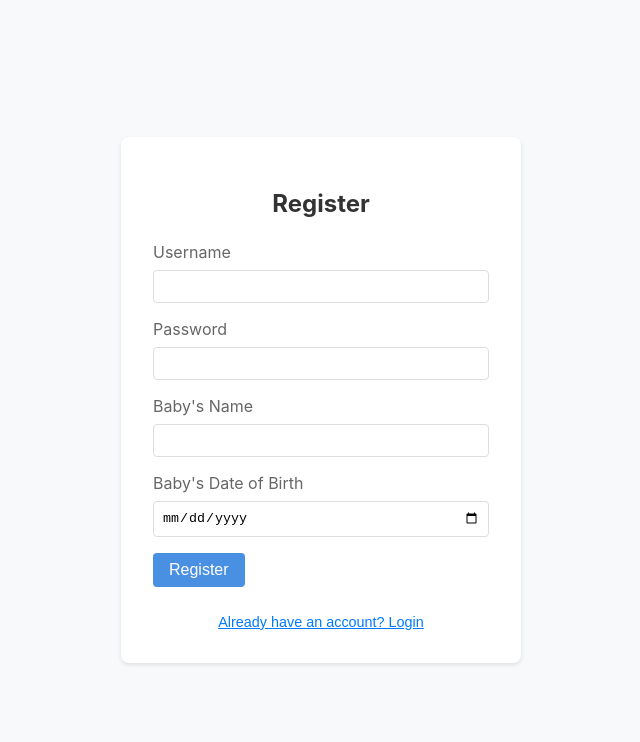
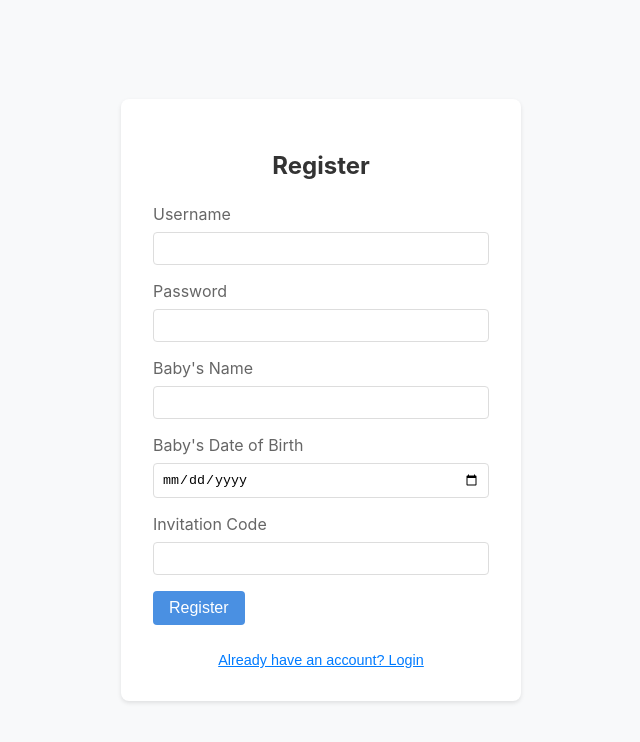
Before and after one commit to Hagmar/baby-tracker, a React (Create React App) app: page / in a window 1280 px wide. Both pictures are taken after a click on the button "Need an account? Register". Shown: the top 742 px of the page, without its empty margins (319-959 px from the left). Built offline with nearby package versions, Linux system fonts and the light colour scheme; no server answers.

Commit message:
Require invite code to register

```diff
--- a/src/components/LoginPage.tsx
+++ b/src/components/LoginPage.tsx
@@ -7,6 +7,7 @@ const LoginPage: React.FC = () => {
   const [password, setPassword] = useState("");
   const [babyName, setBabyName] = useState("");
   const [dateOfBirth, setDateOfBirth] = useState("");
+  const [invitationCode, setInvitationCode] = useState("");
   const [error, setError] = useState("");
   const { login, register } = useAuth();
 
@@ -16,7 +17,13 @@ const LoginPage: React.FC = () => {
 
     try {
       if (isRegistering) {
-        await register(username, password, babyName, dateOfBirth);
+        await register(
+          username,
+          password,
+          babyName,
+          dateOfBirth,
+          invitationCode
+        );
         // After successful registration, switch to login mode
         setIsRegistering(false);
         setError("");
@@ -37,6 +44,7 @@ const LoginPage: React.FC = () => {
     setPassword("");
     setBabyName("");
     setDateOfBirth("");
+    setInvitationCode("");
   };
 
   return (
@@ -90,6 +98,17 @@ const LoginPage: React.FC = () => {
                 required
               />
             </div>
+
+            <div className="form-group">
+              <label htmlFor="invitationCode">Invitation Code</label>
+              <input
+                type="text"
+                id="invitationCode"
+                value={invitationCode}
+                onChange={(e) => setInvitationCode(e.target.value)}
+                required
+              />
+            </div>
           </>
         )}
 
--- a/src/contexts/AuthContext.tsx
+++ b/src/contexts/AuthContext.tsx
@@ -18,7 +18,8 @@ export const AuthContext = createContext<{
     username: string,
     password: string,
     babyName: string,
-    dateOfBirth: string
+    dateOfBirth: string,
+    invitationCode: string
   ) => Promise<void>;
   logout: () => Promise<void>;
 }>({
@@ -84,12 +85,19 @@ export const AuthProvider: React.FC<{ children: React.ReactNode }> = ({
     username: string,
     password: string,
     babyName: string,
-    dateOfBirth: string
+    dateOfBirth: string,
+    invitationCode: string
   ) => {
     const response = await fetch(getApiUrl("register"), {
       method: "POST",
       headers: { "Content-Type": "application/json" },
-      body: JSON.stringify({ username, password, babyName, dateOfBirth }),
+      body: JSON.stringify({
+        username,
+        password,
+        babyName,
+        dateOfBirth,
+        invitationCode,
+      }),
       credentials: "include",
     });
 
```
Also changed, not shown: 2 other files (tests, documents, lock files or other folders).
